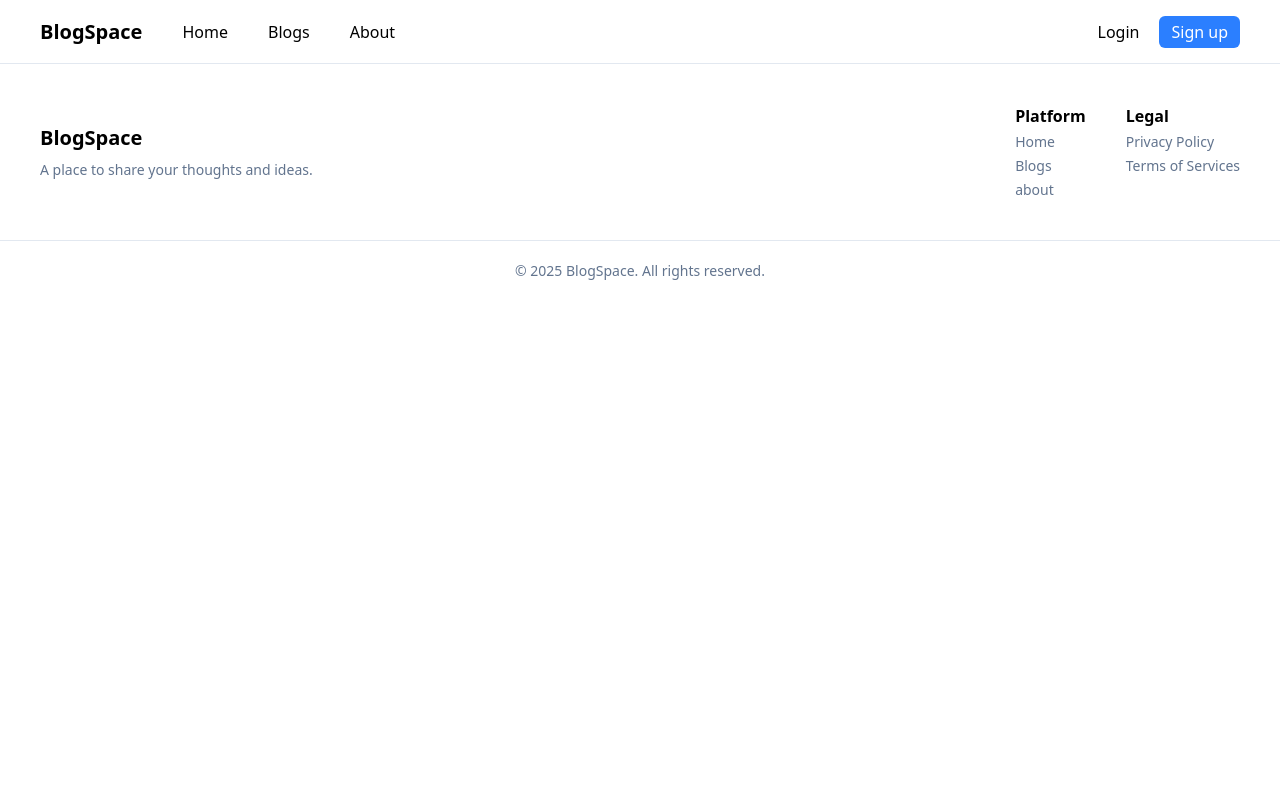
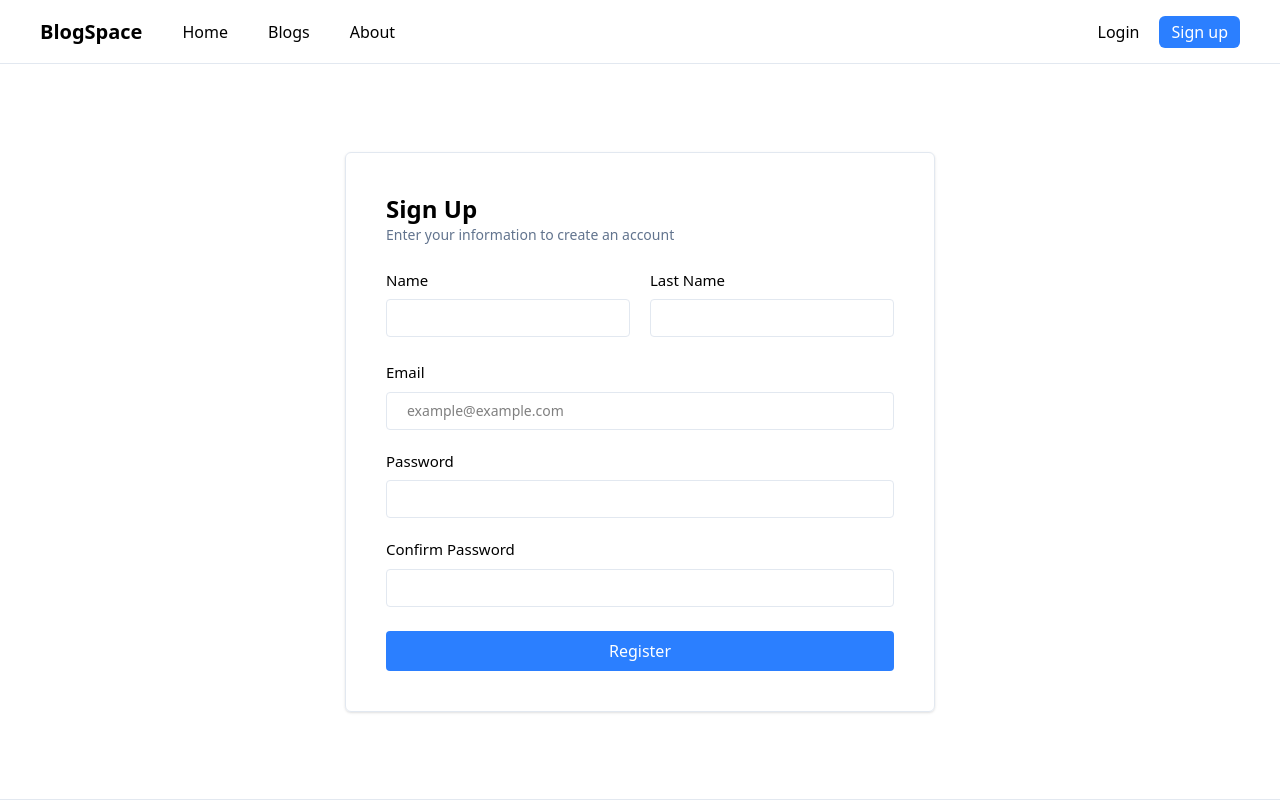
Before and after one commit to davidvchang/BlogSpace, a React (Vite) app in the folder frontend/: page /register in a window 1280 px wide. Shown: the top 800 px of the page. Built offline with nearby package versions, Linux system fonts and the light colour scheme.

Commit message:
Add: Register page design

```diff
--- a/frontend/src/App.tsx
+++ b/frontend/src/App.tsx
@@ -5,6 +5,7 @@ import Home from "./pages/Home"
 import Blogs from "./pages/Blogs"
 import BlogView from "./pages/BlogView"
 import Login from "./pages/Login"
+import Register from "./pages/Register"
 
 function App() {
 
@@ -19,6 +20,7 @@ function App() {
             <Route path="/blogs" element={<Blogs/>}/>
             <Route path="/blog" element={<BlogView/>}/>
             <Route path="/login" element={<Login/>}/>
+            <Route path="/register" element={<Register/>}/>
           </Routes>
 
         </BrowserRouter>
--- /dev/null
+++ b/frontend/src/pages/Register.tsx
@@ -0,0 +1,48 @@
+import React from 'react'
+
+const Register:React.FC = () => {
+  return (
+    <section className='flex flex-col items-center justify-center w-full border-b border-b-slate-200' style={{height: "calc(100vh - 4rem)"}}>
+        <form className='flex flex-col p-10 border border-slate-200 w-fit rounded-md gap-6 shadow'>
+            <div className='flex flex-col'>
+                <span className='text-2xl font-semibold'>Sign Up</span>
+                <span className='text-sm text-slate-500'>Enter your information to create an account</span>
+            </div>
+
+            <div className='flex gap-5'>
+                <div className='flex flex-col gap-2'>
+                    <label htmlFor="name" className='text-[15px] font-medium'>Name</label>
+                    <input type="text" name="name" id="name" className='px-5 py-2 text-sm border border-slate-200 rounded'/>
+                </div>
+
+                <div className='flex flex-col gap-2'>
+                    <label htmlFor="last_name" className='text-[15px] font-medium'>Last Name</label>
+                    <input type="text" name="last_name" id="last_name" className='px-5 py-2 text-sm border border-slate-200 rounded'/>
+                </div>
+            </div>
+
+            <div className='flex flex-col gap-5'>
+                <div className='flex flex-col gap-2'>
+                    <label htmlFor="email" className='text-[15px] font-medium'>Email</label>
+                    <input type="email" name="email" id="email" placeholder='example@example.com' className='px-5 py-2 text-sm border border-slate-200 rounded'/>
+                </div>
+
+                <div className='flex flex-col gap-2'>
+                    <label htmlFor="password" className='text-[15px] font-medium'>Password</label>
+                    <input type="password" name="password" id="password" className='px-5 py-2 text-sm border border-slate-200 rounded'/>
+                </div>
+
+                <div className='flex flex-col gap-2'>
+                    <label htmlFor="password2" className='text-[15px] font-medium'>Confirm Password</label>
+                    <input type="password" name="password2" id="password2" className='px-5 py-2 text-sm border border-slate-200 rounded'/>
+                </div>
+            </div>
+
+            <button type="submit" className='w-full h-fit bg-blue-500 py-2 text-white rounded font-medium cursor-pointer hover:brightness-110 hover:transition duration-300'>Register</button>
+
+        </form>
+    </section>
+  )
+}
+
+export default Register
```
